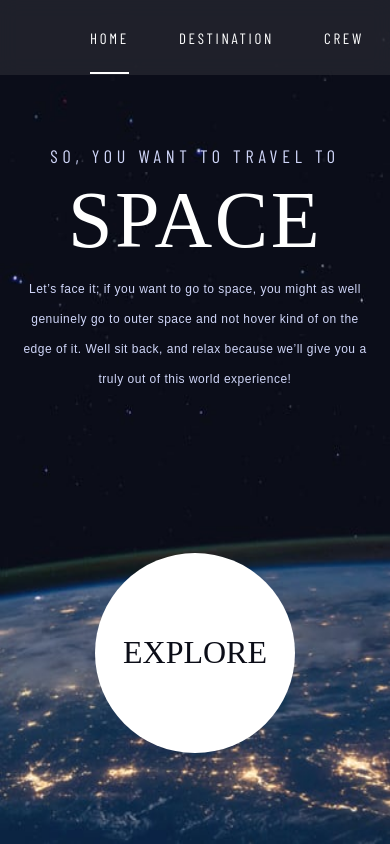
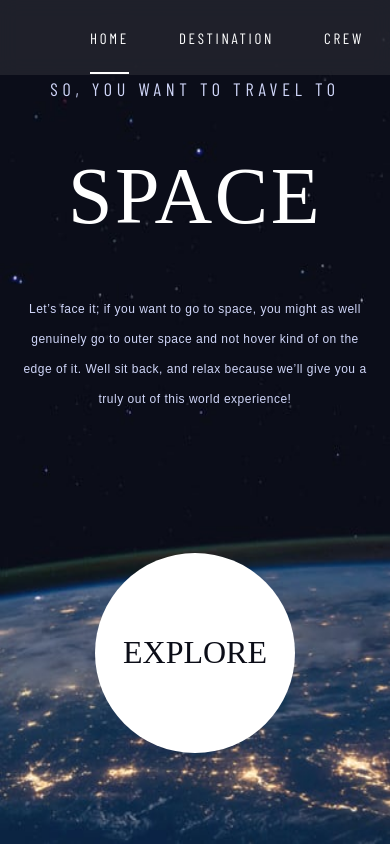
Before and after one commit to kabocha23/space-tourism, a React (Create React App) app: page / in a window 390 px wide. Shown: the top 844 px of the page. Built offline with nearby package versions, Linux system fonts and the light colour scheme; a web font is replaced by a local one.

Commit message:
added hr below image for mobile design

```diff
--- a/src/components/00 Home/Home.css
+++ b/src/components/00 Home/Home.css
@@ -94,10 +94,11 @@
     .home-blurb p {
         width: 90%;
         margin-top: 1%;
-        margin-bottom: 1%;
+        margin-bottom: auto!important;
     }
     .home-intro {
         font-size: 18px!important;
+        margin-top: 0px!important;
     }
     .home-title {
         font-size: 80px!important;
```
